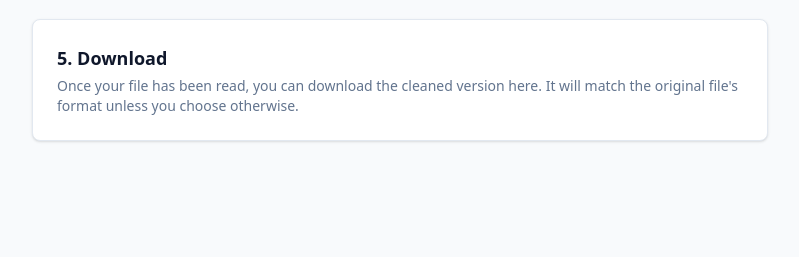
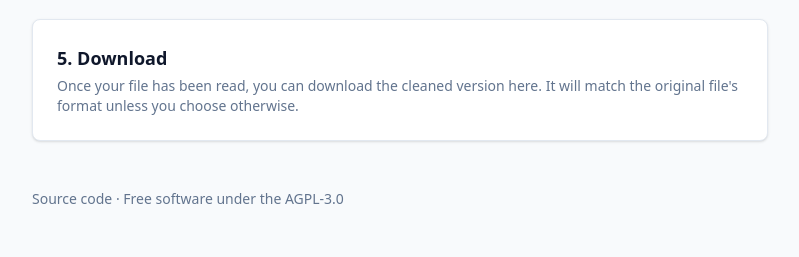
Before and after one commit to leehart3000/datawrangler, a Flask app: page / in a window 1280 px wide. Shown: the part 895-1152 px from the top of the page, without its empty margins (240-1039 px from the left). Before the commit the page ends 1037 px from the top, so only its background shows below. Run offline with Flask 3, Linux system fonts and the light colour scheme; style sheets or scripts are compiled from the project's sources.

Commit message:
License under AGPL-3.0-or-later

```diff
--- a/pyproject.toml
+++ b/pyproject.toml
@@ -7,6 +7,7 @@ authors = [
     { name = "Lee", email = "264464762+leehart3000@users.noreply.github.com" }
 ]
 requires-python = ">=3.14"
+license = "AGPL-3.0-or-later"
 dependencies = [
     "duckdb>=1.5.6",
     "flask>=3.1.3",
--- a/src/datawrangler/templates/base.html
+++ b/src/datawrangler/templates/base.html
@@ -13,5 +13,10 @@
   <main class="mx-auto max-w-3xl px-4 py-12">
     {% block content %}{% endblock %}
   </main>
+  <footer class="mx-auto max-w-3xl px-4 pb-12 text-sm text-slate-500">
+    <a href="https://gitlab.com/leehart3000/datawrangler" class="hover:underline">Source code</a>
+    · Free software under the
+    <a href="https://gitlab.com/leehart3000/datawrangler/-/blob/main/LICENSE" class="hover:underline">AGPL-3.0</a>
+  </footer>
 </body>
 </html>
```
Also changed, not shown: README.md, 1 other file.
